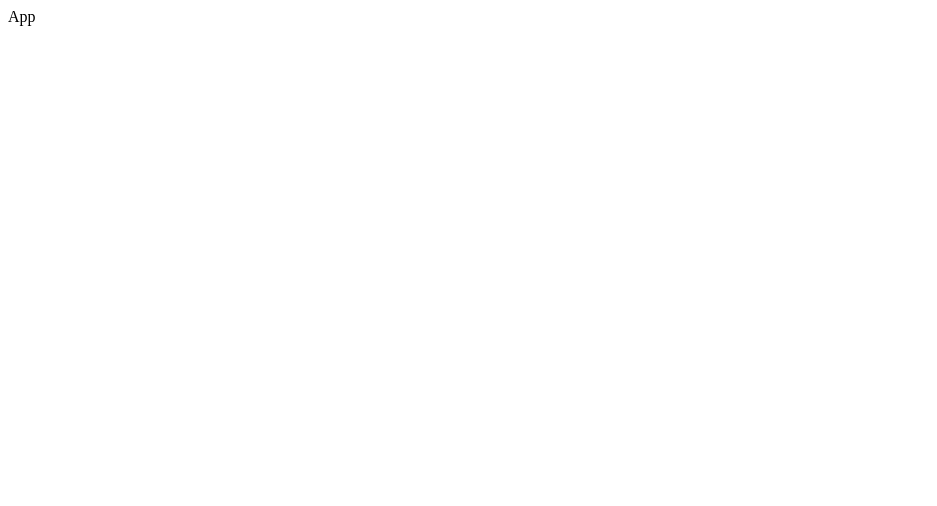
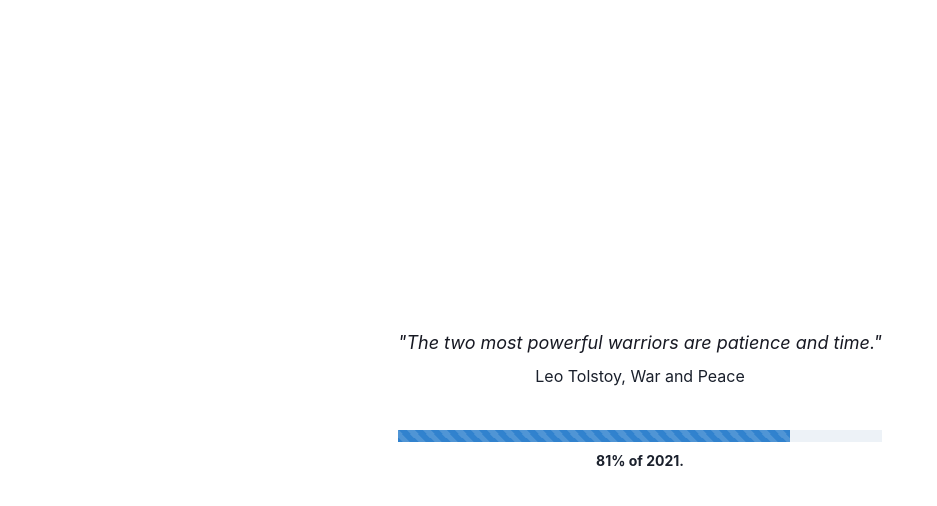
Before and after one commit to gunnmgirl/year-percentage-website, a React (Create React App) app: page / in a window 1280 px wide. Shown: the top 506 px of the page, without its empty margins (0-937 px from the left). Built offline with nearby package versions, Linux system fonts and the light colour scheme.

Commit message:
YPW Adds year percentage progress bar compo (#3)

```diff
--- a/package.json
+++ b/package.json
@@ -3,10 +3,14 @@
   "version": "0.1.0",
   "private": true,
   "dependencies": {
+    "@chakra-ui/react": "^1.6.10",
+    "@emotion/react": "^11",
+    "@emotion/styled": "^11",
     "@testing-library/jest-dom": "^5.11.4",
     "@testing-library/react": "^11.1.0",
     "@testing-library/user-event": "^12.1.10",
     "date-fns": "^2.25.0",
+    "framer-motion": "^4",
     "react": "^17.0.2",
     "react-dom": "^17.0.2",
     "react-scripts": "4.0.3",
--- a/src/App.js
+++ b/src/App.js
@@ -1,5 +1,6 @@
 import React from "react";
-import { getDaysInYear, getDayOfYear } from "date-fns";
+import { getDaysInYear, getDayOfYear, getYear } from "date-fns";
+import { Flex, Box, Text, Progress } from "@chakra-ui/react";
 
 const getYearPercentage = (partialValue, totalValue) => {
   return Math.round((100 * partialValue) / totalValue);
@@ -9,8 +10,33 @@
   const today = new Date();
   const daysInYear = getDaysInYear(today);
   const curretDayOfYear = getDayOfYear(today);
+  const yearPercentage = getYearPercentage(curretDayOfYear, daysInYear);
+  const currentYear = getYear(today);
 
-  return <div>App</div>;
+  return (
+    <Flex minHeight="100vh" justify="center" align="center">
+      <Box textAlign="center">
+        <Text color="gray.900" fontStyle="oblique" fontSize="lg" mb="8px">
+          "The two most powerful warriors are patience and time."
+        </Text>
+        <Text fontSize="md" mb="42px">
+          Leo Tolstoy, War and Peace
+        </Text>
+        <Progress
+          colorScheme="blue"
+          value={yearPercentage}
+          hasStripe
+          isAnimated
+          maxValue={100}
+        />
+        <Text
+          mt="8px"
+          fontSize="sm"
+          fontWeight="bold"
+        >{`${yearPercentage}% of ${currentYear}.`}</Text>
+      </Box>
+    </Flex>
+  );
 };
 
 export default App;
--- a/src/index.js
+++ b/src/index.js
@@ -1,12 +1,26 @@
 import React from "react";
 import ReactDOM from "react-dom";
+import { ChakraProvider, extendTheme } from "@chakra-ui/react";
 
 import App from "./App";
 import reportWebVitals from "./reportWebVitals";
 
+const theme = extendTheme({
+  styles: {
+    global: {
+      body: {
+        margin: 0,
+        padding: 0,
+      },
+    },
+  },
+});
+
 ReactDOM.render(
   <React.StrictMode>
-    <App />
+    <ChakraProvider theme={theme}>
+      <App />
+    </ChakraProvider>
   </React.StrictMode>,
   document.getElementById("root")
 );
```
Also changed, not shown: 1 other file (tests, documents, lock files or other folders).
